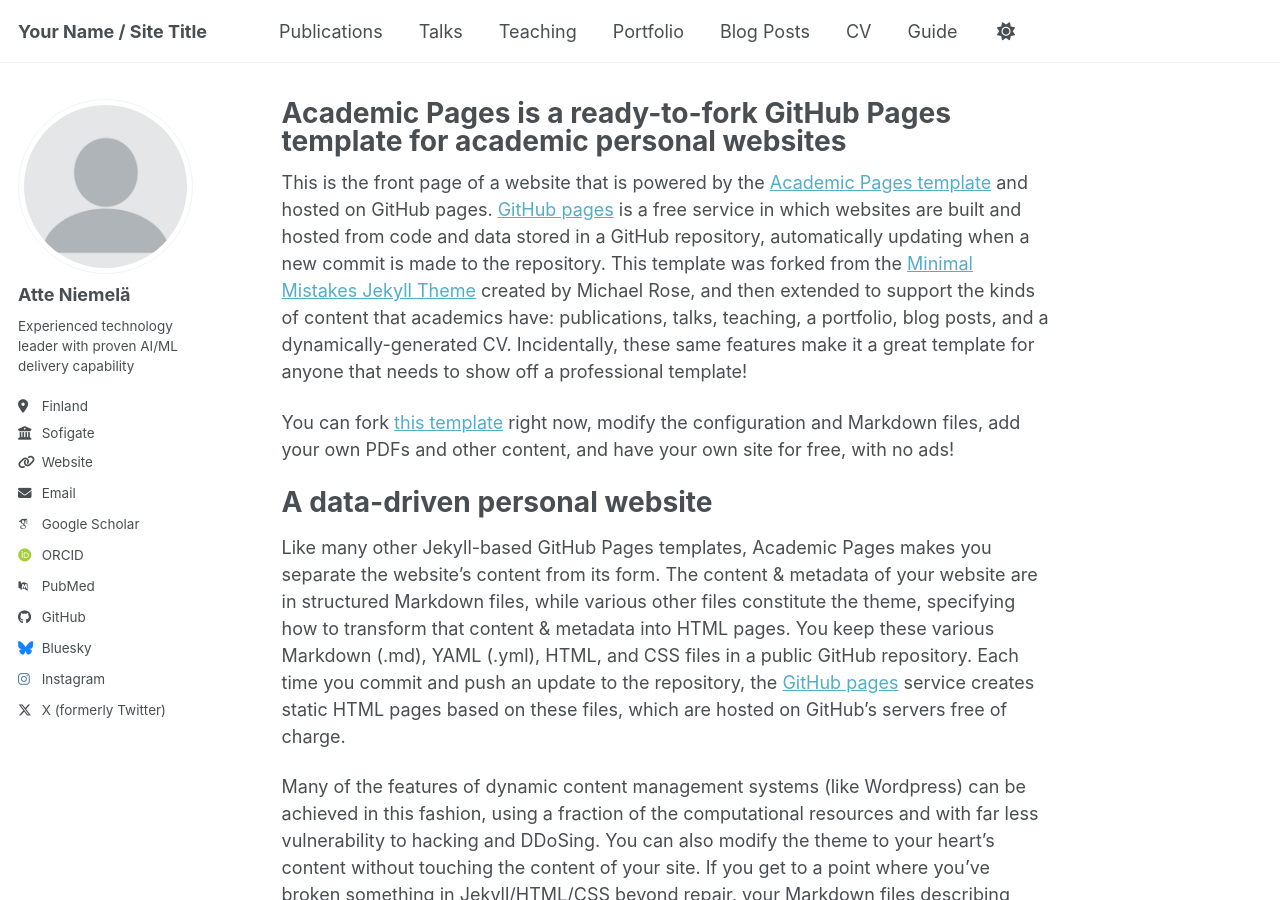
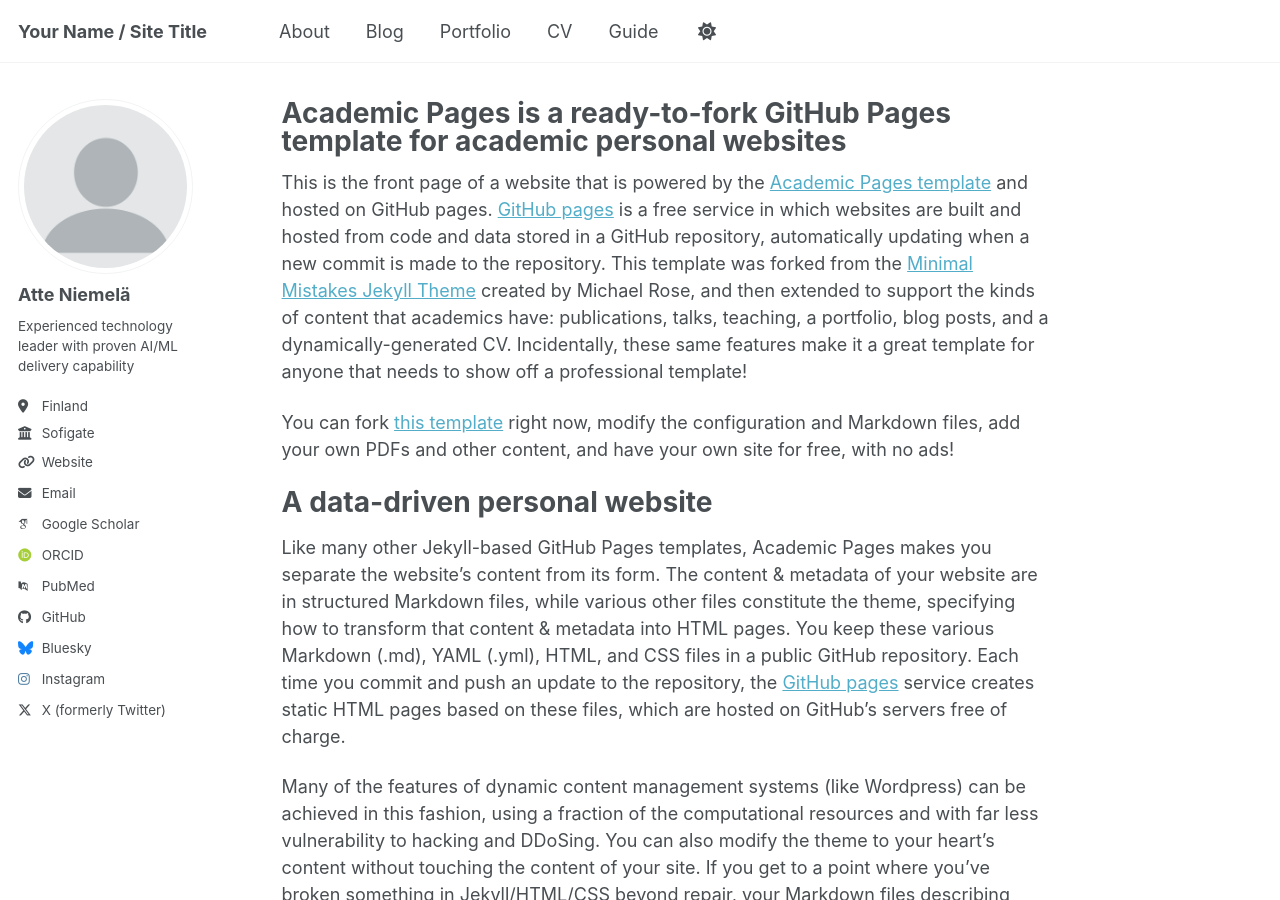
Before and after one commit to atteniem/atteniem.github.io, a Jekyll site: the page built from _pages/about.md, in a window 1280 px wide and 900 px high. Built offline with Jekyll 4.4.1, drawn with Linux system fonts in a browser that asks for light colours; some web fonts are replaced; a script bundle is joined from its source files by our own code; library files that are not in the unit come from our copies.

Commit message:
Update navigation.yml

```diff
--- a/_data/navigation.yml
+++ b/_data/navigation.yml
@@ -8,20 +8,20 @@
 #      Markdown formatted page while the second is generated using JSON.
 
 main:
-  - title: "Publications"
-    url: /publications/
+  - title: "About"
+    url: /about/
 
-  - title: "Talks"
-    url: /talks/
-
-  - title: "Teaching"
-    url: /teaching/
+  - title: "Blog"
+    url: /year-archive/
 
   - title: "Portfolio"
     url: /portfolio/
 
-  - title: "Blog Posts"
-    url: /year-archive/
+  # - title: "Portfolio"
+  #  url: /portfolio/
+
+  # - title: "Blog Posts"
+  # url: /year-archive/
 
   - title: "CV"
     url: /cv/
```
